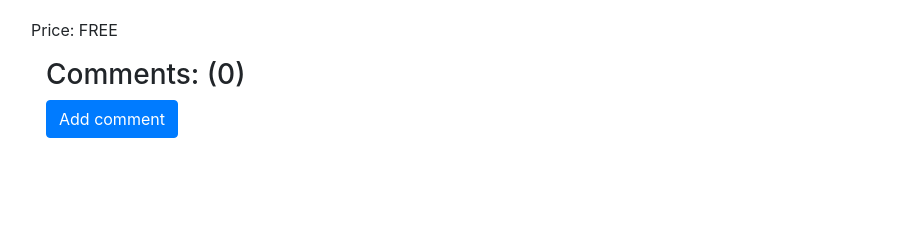
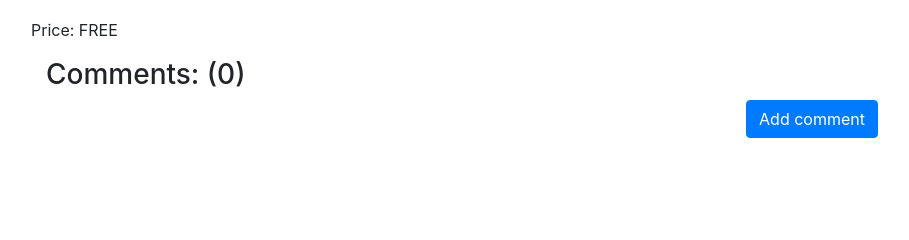
Before and after one commit to MatZil/DataDog-Projektas, a Symfony app: template templates/events/eventDetails.html.twig in a window 1280 px wide. Shown: the part 218-458 px from the top of the page, without its empty margins (178-1087 px from the left). Run offline with Twig, Linux system fonts and the light colour scheme; the template is opened without the code that fills it, so the values that code supplies are empty; some libraries are stand-ins or nearby versions.

Commit message:
Update twig

```diff
--- a/templates/events/eventDetails.html.twig
+++ b/templates/events/eventDetails.html.twig
@@ -1,12 +1,5 @@
 {% extends 'base.html.twig' %}
 {% block body %}
-    <style>
-        .gap-50 {
-            width:100%;
-            height:50px;
-        }
-    </style>
-
 <div class="">
     <h1 class="text-center mb-5">{{ event.title }}</h1>
     <div class="row">
@@ -16,9 +9,6 @@
             <p>Location: {{ event.location }}</p>
             <p>Price: {{ event.price == 0 ? 'FREE' : (event.price | number_format(2) ~ ' &euro;') | raw}}</p>
             <p class="text-break">{{ event.description }}</p>
-            {#{% if event.comments %} #}
-            {#<p>{{ event.comments|length  }}</p>#}
-            {#{% endif %}#}
         </div>
         {% if event.photo %}
             <div class="col-5">
@@ -29,10 +19,9 @@
 </div>
     <div>
         <h3>Comments: ({{ event.comments|length  }})</h3>
-        <a class="btn btn-primary btn-bg float-left mb-2" href="{{ path('app_addComment', { 'slug': event.id }) }}">Add comment</a>
-        <div class="gap-50"></div>
+        <a class="btn btn-primary float-right btn-bg mb-2" href="{{ path('app_addComment', { 'slug': event.id }) }}">Add comment</a>
         {% for comment in event.comments %}
-            <div class="card">
+            <div class="card w-100 mb-2">
                 <h5 class="card-header">{{ comment.user.firstname }} ({{ comment.user.username }}) <small class="text-muted">{{ comment.createdAt | date("Y-m-d H:i") }}</small></h5>
                 <div class="card-body">
                     <p class="card-text">{{ comment.content }}</p>
```
